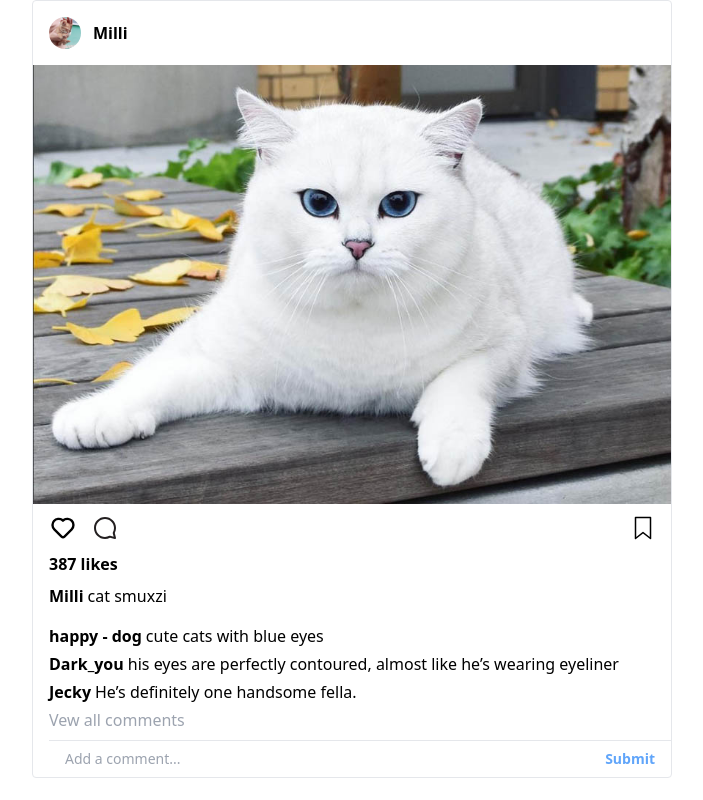
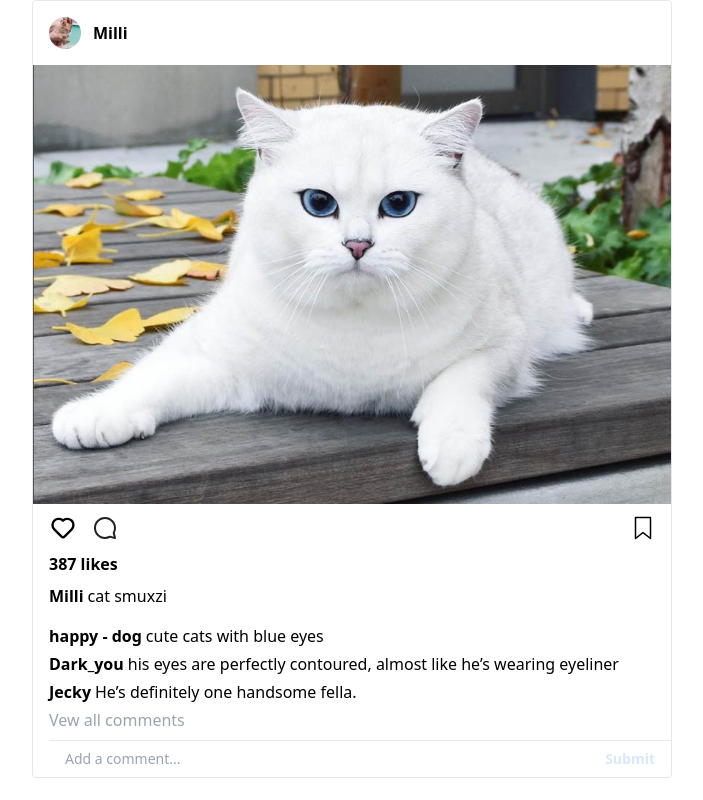
Before and after one commit to Milli-Mi/react-instagram-clone, a React (Create React App) app: page / in a window 1280 px wide. Shown: the whole page, without its empty margins (288-991 px from the left). Built offline with nearby package versions, Linux system fonts and the light colour scheme; some icons are missing.

Commit message:
add a disabled for button
Update AddCommentForm.js

```diff
--- a/src/components/Post/AddCommentForm.js
+++ b/src/components/Post/AddCommentForm.js
@@ -10,6 +10,11 @@ export default class AddCommentForm extends Component {
 
     handleSubmit = (e) => {
         e.preventDefault();
+          const { comment } = this.state;
+          if (!comment.trim()) {
+              return;
+          }
+          alert(comment);
     };
 
 handleCommentChange = (e) => {
@@ -35,8 +40,9 @@ handleCommentChange = (e) => {
                 />
 
                 <button
-                    className='pr-4 text-sm text-blue-400 font-bold'
+                    className={`pr-4 text-sm text-blue-400 font-bold ${!comment.trim() ? 'opacity-25' : ''}`}
                     type='submit'
+                    disabled = {!comment.trim()}
                 >
                     Submit
                 </button>
```
